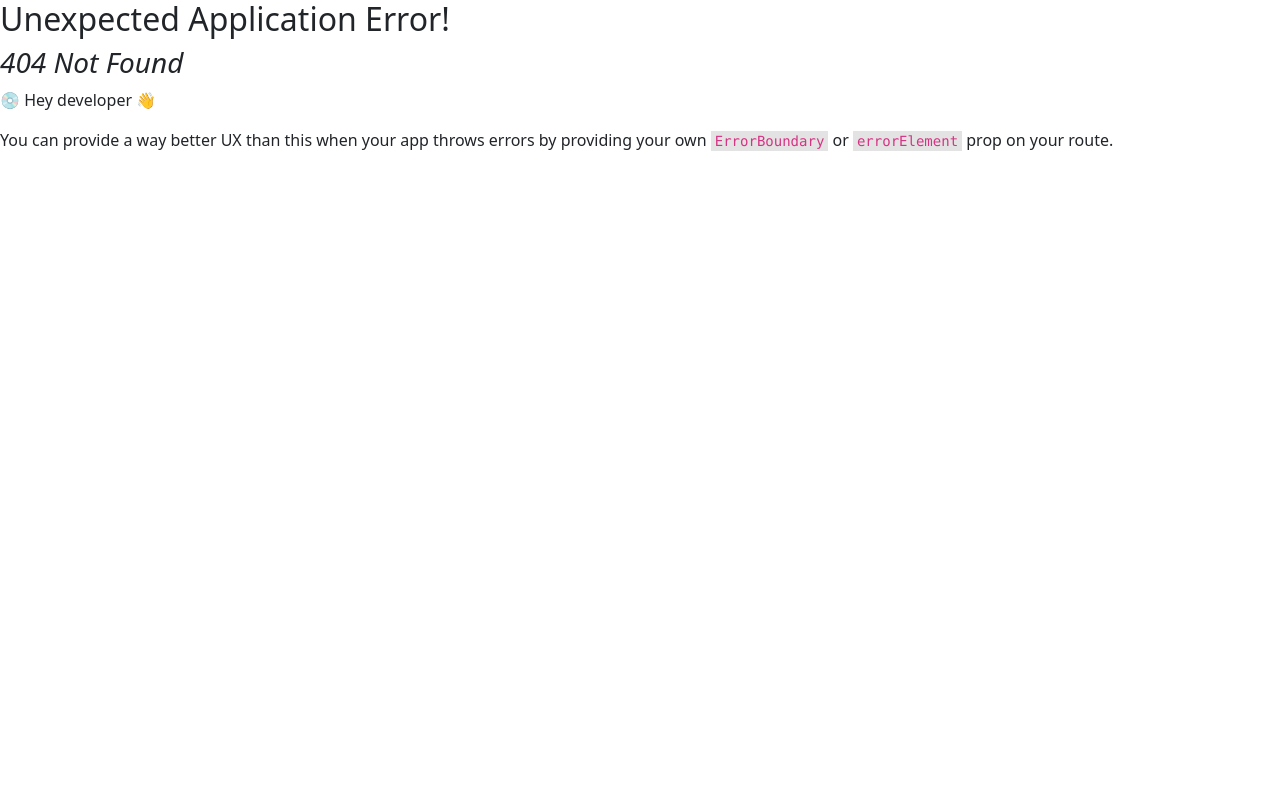
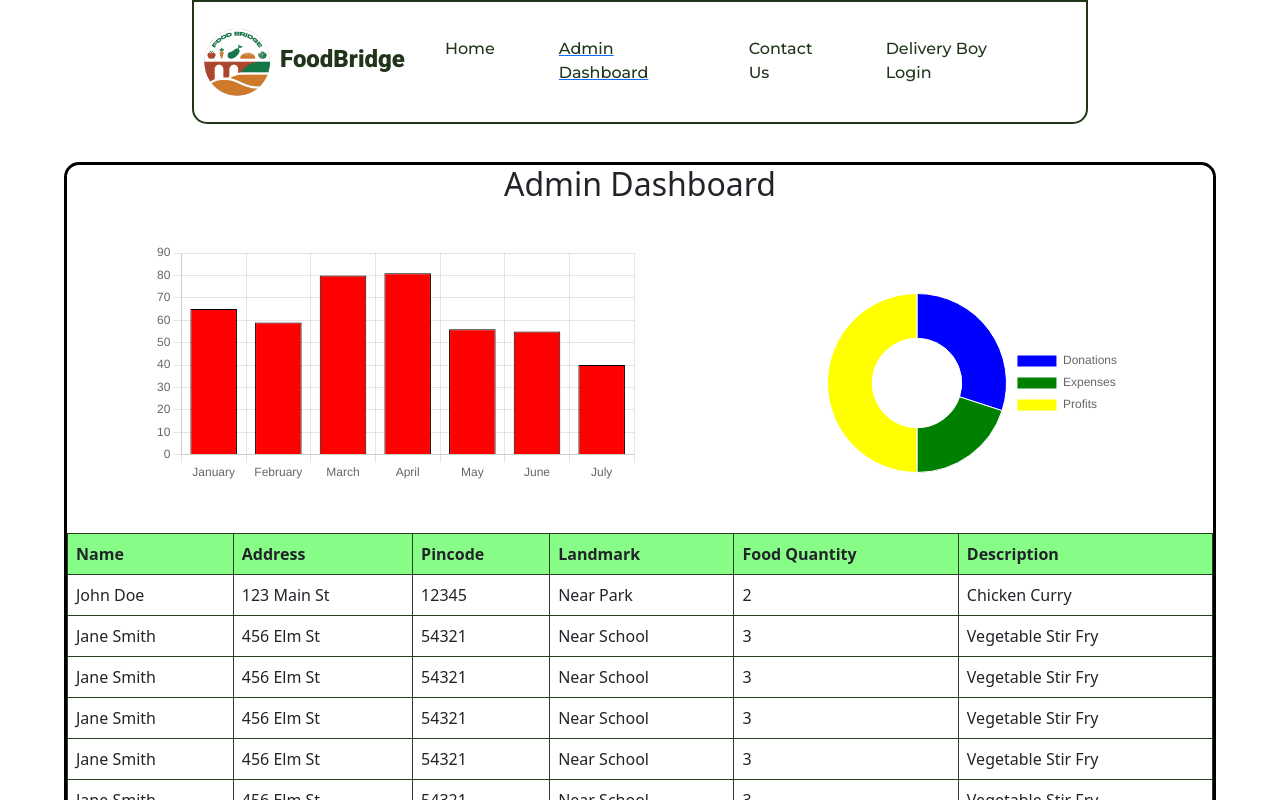
Before and after one commit to onkarhol999/FoodBridge, a React (Vite) app in the folder Client/: page /adminDashboard in a window 1280 px wide. Before the commit this address had no page. Shown: the top 800 px of the page. Built offline with nearby package versions, Linux system fonts and the light colour scheme.

Commit message:
Shopping implemented

```diff
--- a/Client/src/components/AdminDashboard/AdminDashboard.jsx
+++ b/Client/src/components/AdminDashboard/AdminDashboard.jsx
@@ -209,6 +209,7 @@ const BarChart = ({}) => {
             <td>3</td>
             <td>Vegetable Stir Fry</td>
           </tr>
+
         </tbody>
       </table>
     </div>
--- a/Client/src/main.jsx
+++ b/Client/src/main.jsx
@@ -13,6 +13,7 @@ import Decorative from './components/ShoppingPages/Decorative.jsx'
 import EarthenPots from './components/ShoppingPages/EarthenPots.jsx'
 import Edible from './components/ShoppingPages/Edible.jsx';
 import Fashion from './components/ShoppingPages/Fashion.jsx'
+import AdminDashboard from './components/AdminDashboard/AdminDashboard.jsx'
 
 const router = createBrowserRouter(
   createRoutesFromElements(
@@ -28,6 +29,8 @@ const router = createBrowserRouter(
     <Route path="earthenPots" element={<EarthenPots/>}/>
     <Route path="edible" element={<Edible/>}/>
     <Route path="fashion" element={<Fashion/>}/>
+    <Route path="adminDashboard" element={<AdminDashboard/>}/>
+
     </Route>
   )
 );
```
